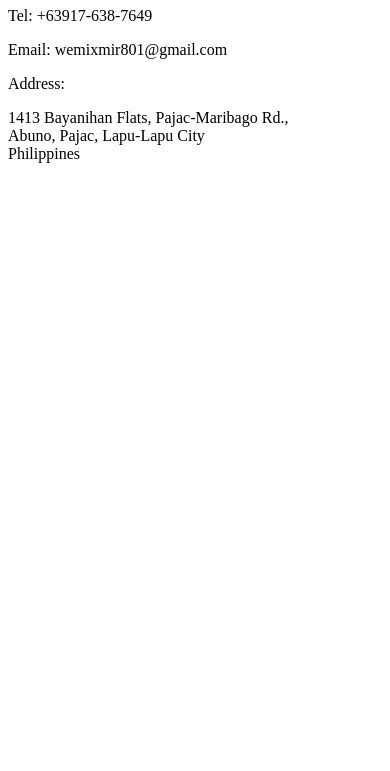
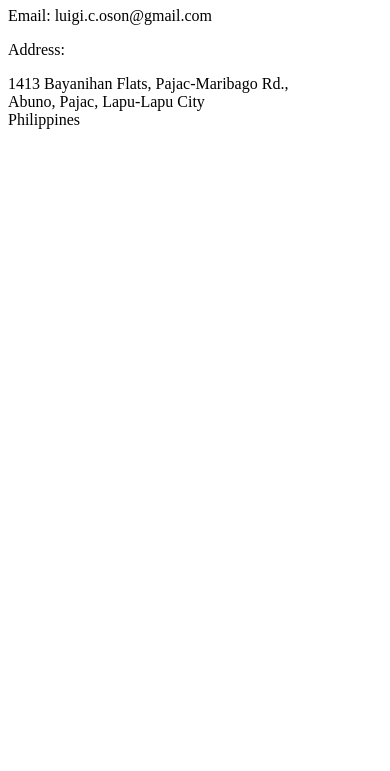
Before and after one commit to luigiay1123/Capstone-P1-AY, a plain HTML site: page pages/contact.html in a window 390 px wide. Shown: the part 73-844 px from the top of the page. Drawn offline with Linux system fonts and the light colour scheme.

Commit message:
Update contact.html
deleted telephone

change email-add

```diff
--- a/pages/contact.html
+++ b/pages/contact.html
@@ -7,8 +7,8 @@
   </head>
   <body>
     <h1>Contact Me</h1>
-    <p>Tel: +63917-638-7649</p>
-    <p>Email: wemixmir801@gmail.com</p>
+
+    <p>Email: luigi.c.oson@gmail.com</p>
     <p>Address:</p>
     <p>
       1413 Bayanihan Flats, Pajac-Maribago Rd.,<br />
```
